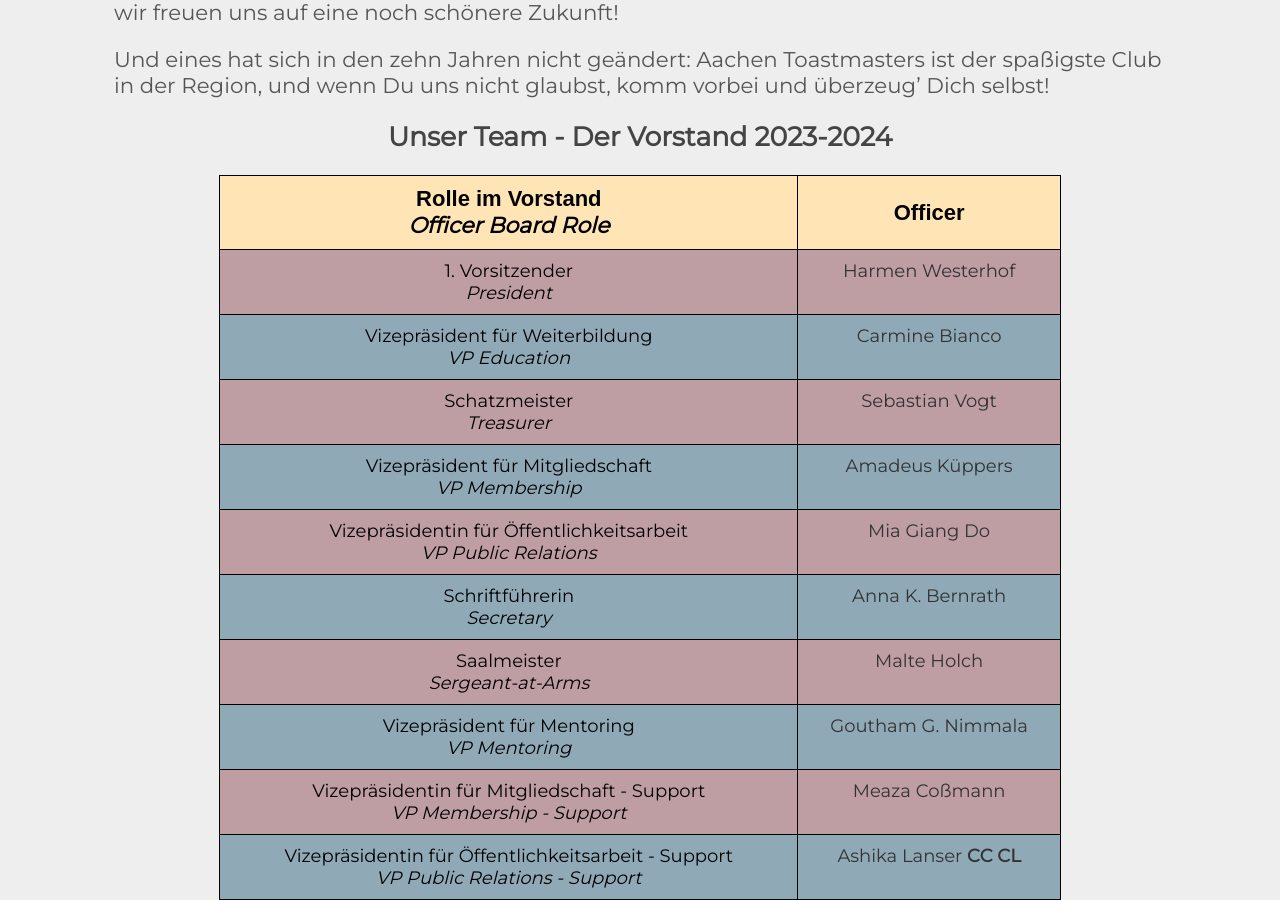
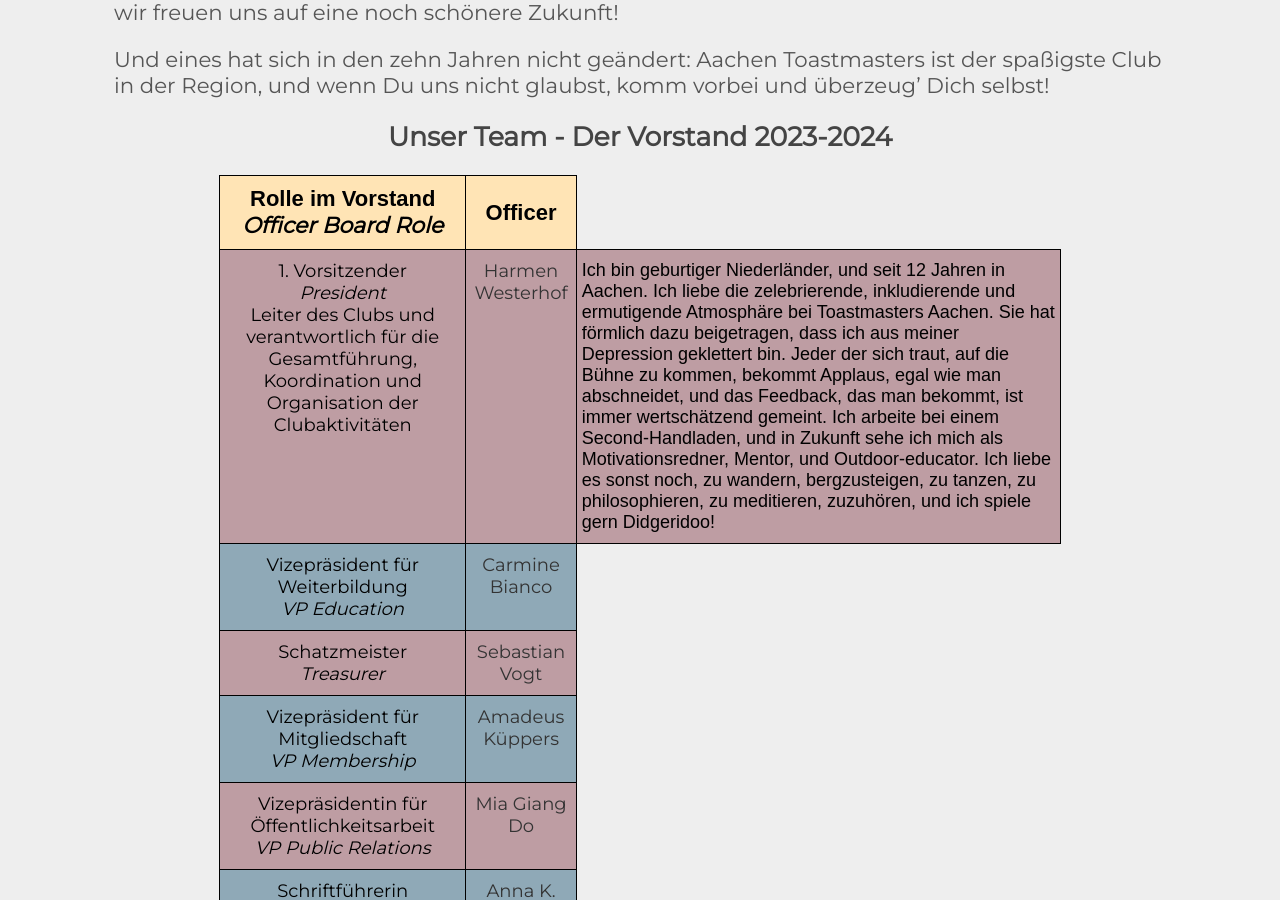
Before and after one commit to toastmasters-aachen/toastmasters-aachen.github.io, a Jekyll site: the page built from about.md, in a window 1280 px wide and 900 px high, scrolled down 994 px. Built offline with Jekyll 4.4.1, drawn with Linux system fonts in a browser that asks for light colours.

Commit message:
got a little funky with the table of board member roles

```diff
--- a/about.md
+++ b/about.md
@@ -36,8 +36,9 @@ Aachen Toastmasters ist der spaßigste Club in der Region, und wenn Du uns nicht
 </thead>
 <tbody>
   <tr>
-    <td class="row1">1. Vorsitzender<br><span style="font-style:italic">President</span></td>
+    <td class="row1">1. Vorsitzender<br><span style="font-style:italic">President</span><br> Leiter des Clubs und verantwortlich für die Gesamtführung, Koordination und Organisation der Clubaktivitäten</td>
     <td class="row2">Harmen Westerhof</td>
+    <td class="row3">Ich bin geburtiger Niederländer, und seit 12 Jahren in Aachen. Ich liebe die zelebrierende, inkludierende und ermutigende Atmosphäre bei Toastmasters Aachen. Sie hat förmlich dazu beigetragen, dass ich aus meiner Depression geklettert bin. Jeder der sich traut, auf die Bühne zu kommen, bekommt Applaus, egal wie man abschneidet, und das Feedback, das man bekommt, ist immer wertschätzend gemeint. Ich arbeite bei einem Second-Handladen, und in Zukunft sehe ich mich als Motivationsredner, Mentor, und Outdoor-educator. Ich liebe es sonst noch, zu wandern, bergzusteigen, zu tanzen, zu philosophieren, zu meditieren, zuzuhören, und ich spiele gern Didgeridoo!</td>
   </tr>
   <tr>
     <td class="row1">Vizepräsident für Weiterbildung<br><span style="font-style:italic">VP Education</span></td>
```
